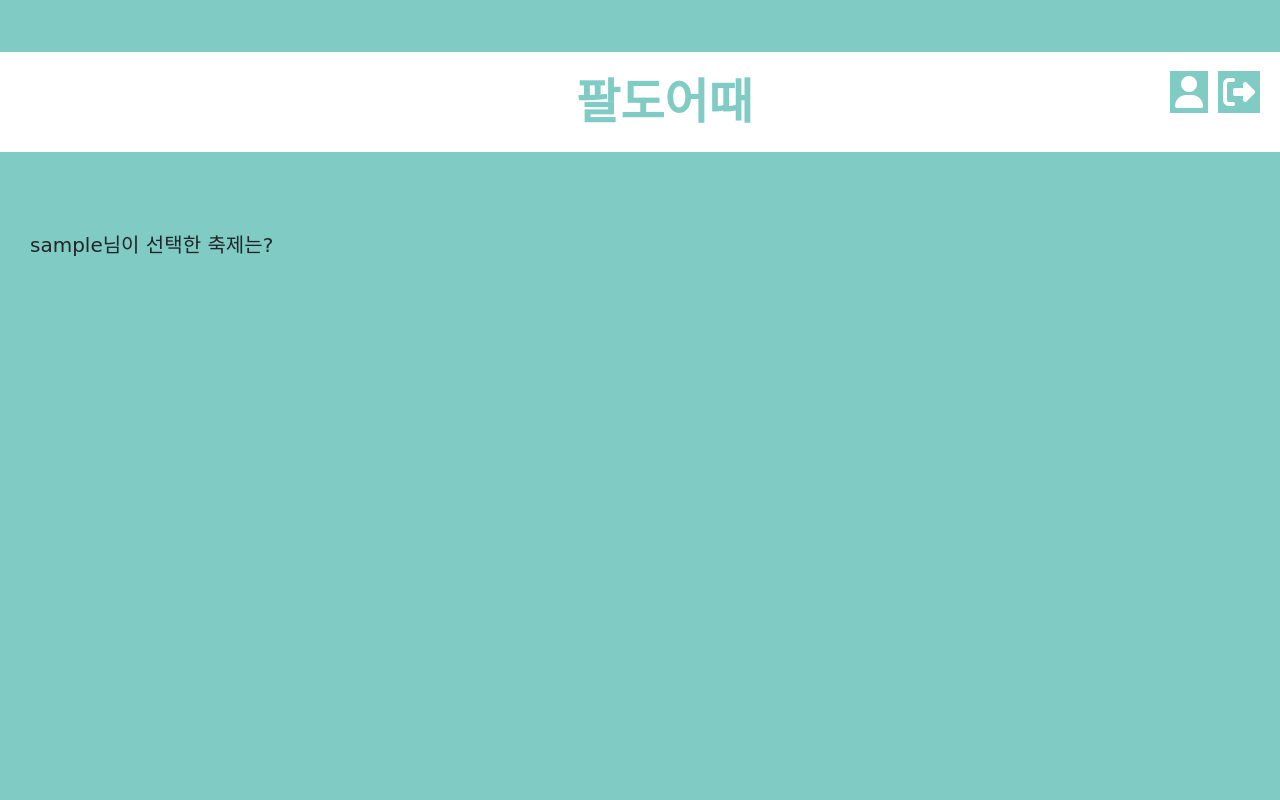
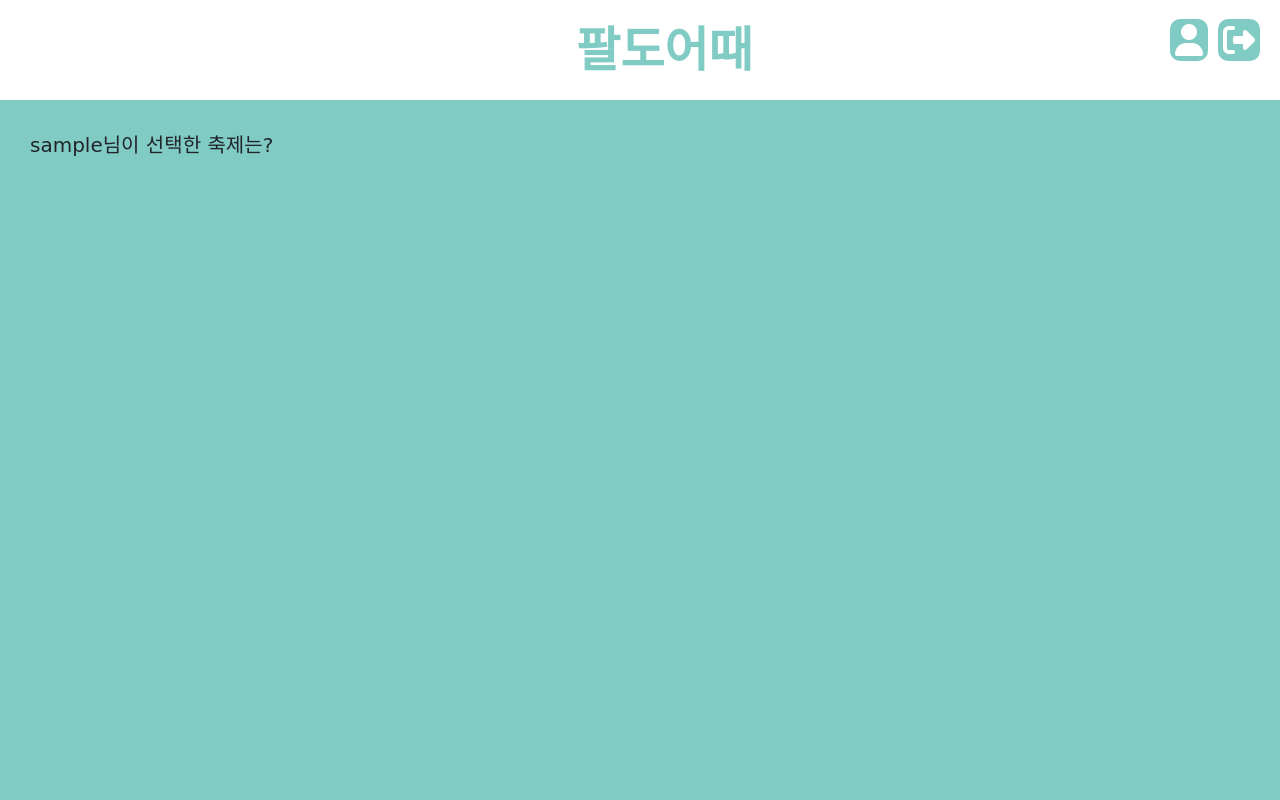
Before and after one commit to mingdolacucudas/project_paldo, a Flask app: template templates/index.html in a window 1280 px wide. Run offline with Flask 2, Linux system fonts and the light colour scheme; the template is opened without the code that fills it: most values are stand-ins (such as "Sample title", 1, 10 or a date in 2020); some libraries are stand-ins or nearby versions; some web fonts are replaced.

Commit message:
css 코드 수정
css 코드 수정

```diff
--- a/static/mystyle.css
+++ b/static/mystyle.css
@@ -1,12 +1,10 @@
 body {
   background-color:  #80cbc4;
   min-height: 100vh;
-  padding-top: 3.25rem;
   font-family: "Gugi", cursive;
 }
 
 .section {
-  padding: 1rem 1.5rem;
   max-width: 750px;
   margin: auto;
 }
@@ -14,13 +12,12 @@
 .is-sparta {
   color:  #80cbc4 !important;
 }
-.iconbox > i{
-   color:  #80cbc4 !important;
-}
+
 .button.is-sparta {
   background-color: #80cbc4;
   border-color: transparent;
   color: #fff !important;
+  border-radius: 30px;
 }
 
 .button.is-sparta.is-outlined {
@@ -55,6 +52,7 @@
   align-items: center;
   margin-right: 10px;
 }
+
 .navbar-icon{
   margin-right: 10px;
   margin-bottom: 20px;
```
